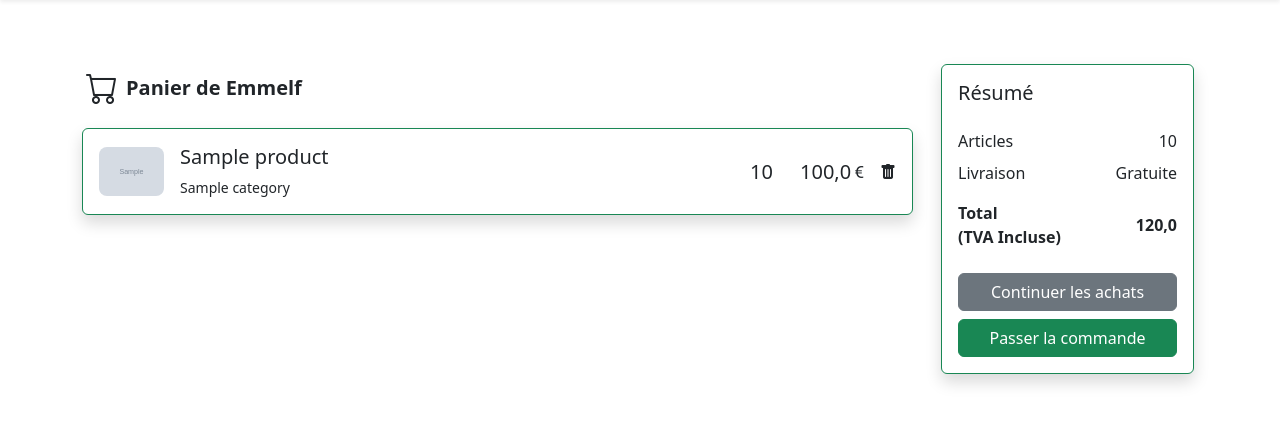
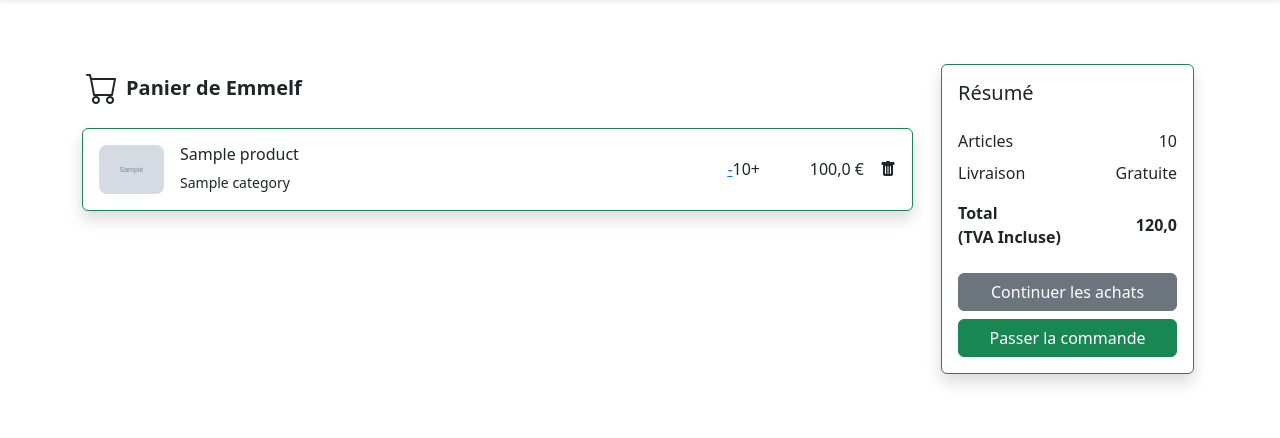
Before and after one commit to DylanLakhdari/EspaceShopping, a Django app: page /cart/ in a window 1280 px wide. Shown: the part 64-502 px from the top of the page. Run offline with Django 5.2, Linux system fonts and the light colour scheme; a user stored in the database is signed in; tables that the repository leaves empty hold one stand-in row (values such as "Sample post"); grey boxes marked "Sample" are stand-in pictures.

Commit message:
Bouton pour décrémenter Orders.quantity

```diff
--- a/apps/catalog/urls.py
+++ b/apps/catalog/urls.py
@@ -1,5 +1,5 @@
 from django.urls import path
-from.views import index, product_detail, add_to_cart, cart, delete_cart, delete_order
+from.views import index, product_detail, add_to_cart, cart, delete_cart, delete_order, decrease_order
 
 urlpatterns = [
     path("", index, name="catalog-index"),
@@ -8,4 +8,5 @@ urlpatterns = [
     path("cart/", cart, name="catalog-cart"),
     path("cart/delete/", delete_cart, name='catalog-delete-cart'),
     path("cart/order/delete/<int:order_id>", delete_order, name="catalog-delete-cart-order"),
+    path("cart/order/decrease/<int:order_id>", decrease_order, name="catalog-decrease-cart-order"),
 ]
--- a/apps/catalog/views.py
+++ b/apps/catalog/views.py
@@ -31,9 +31,7 @@ def add_to_cart(request, slug):
 def cart(request):
     cart = get_object_or_404(Cart, user=request.user)
 
-    return render(request, "catalog/cart.html", context={"orders": cart.orders.all(),
-                                                         'cart': cart,
-                                                        })
+    return render(request, "catalog/cart.html", context={"orders": cart.orders.all(),'cart': cart,})
 
 def delete_cart(request):
     cart = request.user.cart
@@ -52,3 +50,14 @@ def delete_order(request, order_id):
         pass
 
     return redirect('catalog-cart')
+
+def decrease_order(request, order_id):
+    order = get_object_or_404(Order, id=order_id)
+
+    if order.user == request.user and order.quantity > 1:
+        order.quantity -= 1
+        order.save()
+    else:
+        pass
+
+    return redirect('catalog-cart')
--- a/templates/catalog/cart.html
+++ b/templates/catalog/cart.html
@@ -30,22 +30,22 @@
                 <div class="card mb-3 border-success shadow">
                     <div class="card-body">
                         <div class="d-flex justify-content-between">
-                            <div class="d-flex flex-row align-items-center">
+                            <div class="d-flex flex-row align-items-center me-4">
                                 <div>
                                     <img src="{{ order.product.thumbnail.url }}"
                                         class="img-fluid rounded-3" style="width: 65px;">
                                 </div>
                                 <div class="ms-3">
-                                    <h5>{{order.product.name}}</h5>
+                                    <h5 class="fs-6">{{order.product.name}}</h5>
                                     <p class="small mb-0">{{ order.product.category }}</p>
                                 </div>
                             </div>
                             <div class="d-flex flex-row align-items-center">
-                                <div style="width: 50px;">
-                                    <h5 class="fw-normal mb-0">{{ order.quantity }}</h5>
-                                </div>
-                                <div class="d-flex" style="width: 80px;">
-                                    <h5 class="mb-0">{{ order.total_order_price }}</h5><i class="bi bi-currency-euro"></i>
+                                    <a href="{% url 'catalog-decrease-cart-order' order.id%}">- </a>
+                                    <h5 class="fw-normal mb-0 fs-6">{{ order.quantity }}</h5>
+                                    <a> +</a>
+                                <div class="d-flex justify-content-end" style="width: 120px;">
+                                    <h5 class="mb-0 me-3 fs-6">{{ order.total_order_price }} €</h5>
                                 </div>
                                 {% if user.cart.orders.count == 1 %}
 
```
Also changed, not shown: media/Emmelf_PFP_UyL0D6X.png (added), 1 other file.
